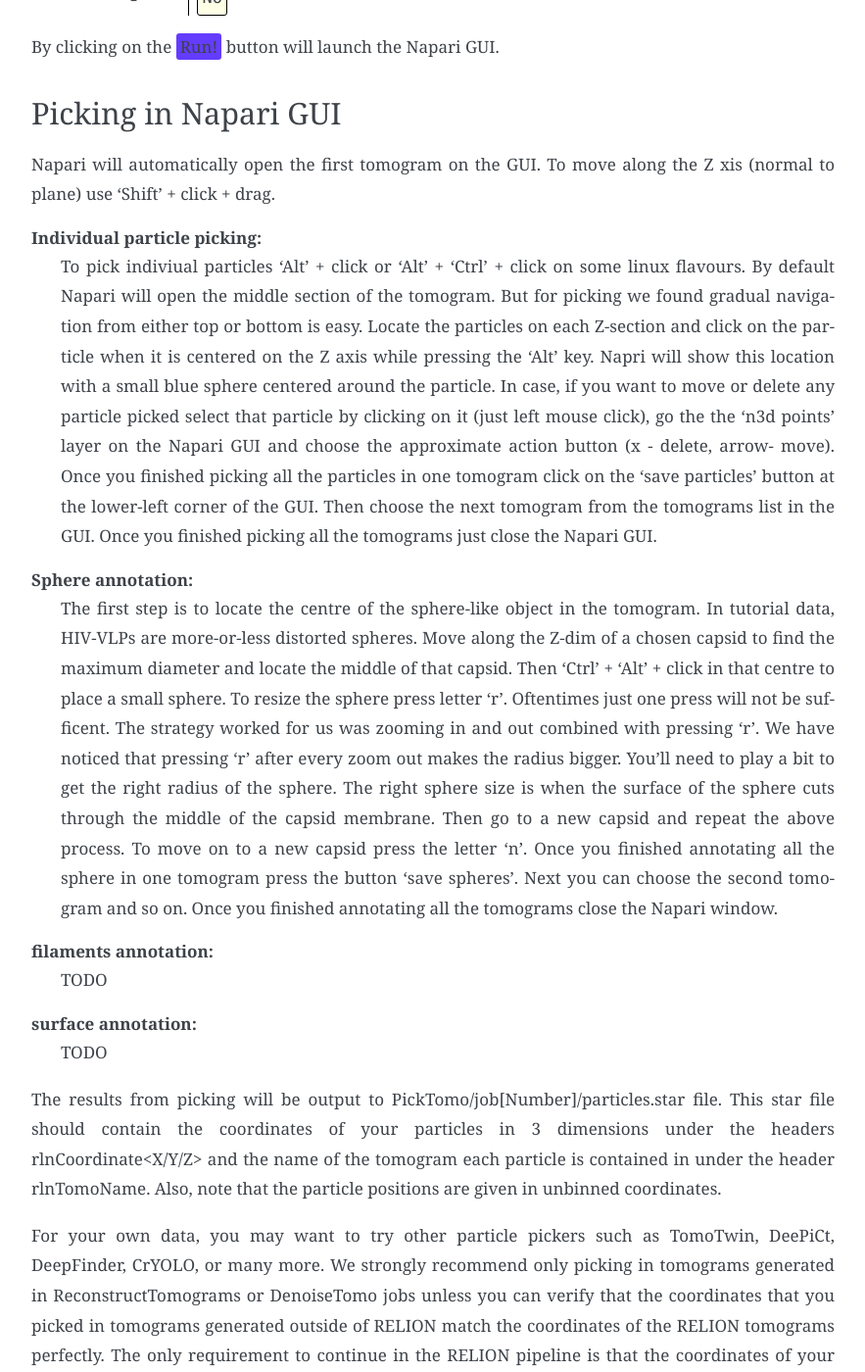
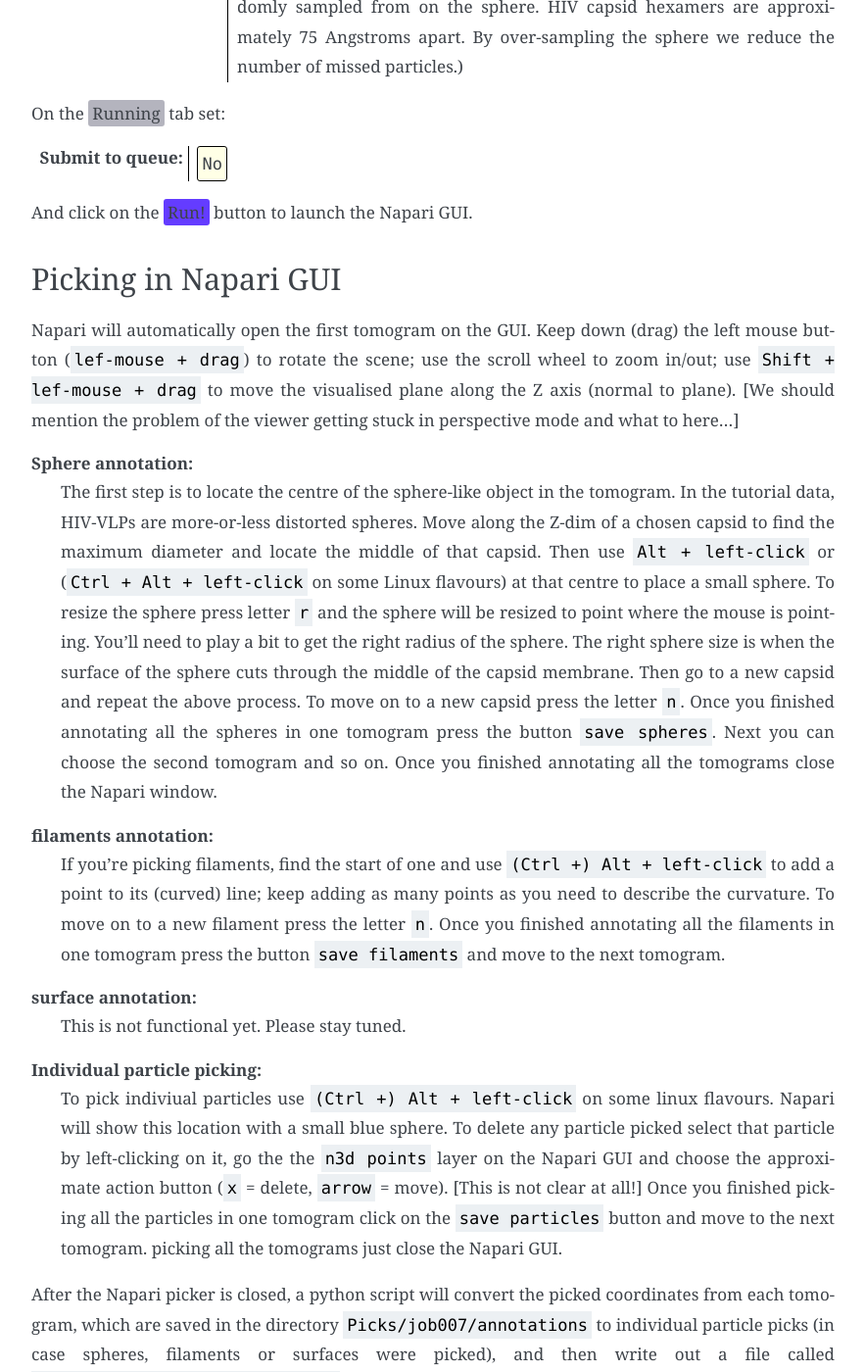
Before and after one commit to 3dem/relion-documents, a Sphinx documentation site: the page built from source/STA_tutorial/ParticlePicking.rst, in a window 1280 px wide and 1400 px high, scrolled down 937 px. Shown: the whole window at 98% size, without its empty margins (308-1191 px from the left). Built offline with Sphinx 7.4.7, drawn with Linux system fonts in a browser that asks for light colours; some of the changed text lies outside the part shown.

Commit message:
added picking

```diff
--- a/source/STA_tutorial/ParticlePicking.rst
+++ b/source/STA_tutorial/ParticlePicking.rst
@@ -11,71 +11,53 @@ To launch the Napari picker, **again make sure you are working on the computer y
 
 :Input tomograms.star: ReconstructTomograms/job006/tomograms.star
 
-If you have denoised tomograms make sure to choose the tomograms.star from the DenoiseTomo/job[Number] job.
-
 :Picking mode: spheres
 
-Napari tool has 4 modes of picking: particles, spheres, filaments and surfaces(?). For tutorial data we use
-spheres mode because HIV-VLPs are more-or-less like spheres. By picking on spheres we can
-assign Euler angles to the particles to give an approximate particle orientation.
+    (The Napari picker has 4 modes of picking: particles, spheres, filaments and surfaces. For the tutorial data we use spheres, because HIV-VLPs are more-or-less that shape. Besides randomly picking particles with the distance specified them below, this mode of picking also provides prior angles on the particles that will mean that with a tilt angle of 90 degrees, they will be oriented with their Z-axis along the normal to the sphere surface. In what follows, this prior information will be used in refinements and classification of the subtomograms. Filaments are picked as multiple points forming a (curved) line; with priors that result in tilt=90 angles orienting particles with their Z-axis along the helical axis. Individual particle picking does not provide any priors. Surface picking is not functional yet.)
 
-:Particle spacing (A): 75
+:Particle spacing (A): 60
 
-This is the interparticle distance and it determines the number of particles on the sphere. For tutorial data
-we know this distance is ca. 75 A.
+    (This is the inter-particle distance with which particle positions will be randomly sampled from on the sphere. HIV capsid hexamers are approximately 75 Angstroms apart. By over-sampling the sphere we reduce the number of missed particles.)
 
-On the :guitab:`Running` tab
+On the :guitab:`Running` tab set:
 
 :Submit to queue: No
 
-By clicking on the :runbutton:`Run!` button will launch the Napari GUI.
+And click on the :runbutton:`Run!` button to launch the Napari GUI.
+
 
 
 Picking in Napari GUI
 ---------------------
 
-Napari will automatically open the first tomogram on the GUI. To move along the Z xis (normal to plane)
-use 'Shift' + click + drag.
-
-Individual particle picking:
-    To pick indiviual particles 'Alt' + click or 'Alt' + 'Ctrl' + click on some linux flavours. By default
-    Napari will open the middle section of the tomogram. But for picking we found gradual navigation from
-    either top or bottom is easy. Locate the particles on each Z-section and click on the particle
-    when it is centered on the Z axis while pressing the 'Alt' key. Napri will show this location
-    with a small blue sphere centered around the particle. In case, if you want to move or delete any particle picked
-    select that particle by clicking on it (just left mouse click), go the the 'n3d points' layer on the Napari GUI and
-    choose the approximate action button (x - delete, arrow- move).
-    Once you finished picking all the particles in one tomogram click on the 'save particles' button
-    at the lower-left corner of the GUI. Then choose the next tomogram from the tomograms list in the GUI. Once you finished
-    picking all the tomograms just close the Napari GUI.
+Napari will automatically open the first tomogram on the GUI. Keep down (drag) the left mouse button (``lef-mouse + drag``) to rotate the scene; use the scroll wheel to zoom in/out; use ``Shift + lef-mouse + drag`` to move the visualised plane along the Z axis (normal to plane). [We should mention the problem of the viewer getting stuck in perspective mode and what to here...]
 
 Sphere annotation:
-    The first step is to locate the centre of the sphere-like object in the tomogram. In tutorial data,
+    The first step is to locate the centre of the sphere-like object in the tomogram. In the tutorial data,
     HIV-VLPs are more-or-less distorted spheres. Move along the Z-dim of a chosen capsid to find the
-    maximum diameter and locate the middle of that capsid. Then 'Ctrl' + 'Alt' + click in that centre to
-    place a small sphere. To resize the sphere press letter 'r'. Oftentimes just one press will not be sufficent.
-    The strategy worked for us was zooming in and out combined with pressing 'r'. We have noticed that
-    pressing 'r' after every zoom out makes the radius bigger. You'll need to play a bit to get the right
-    radius of the sphere. The right sphere size is when the surface of the sphere cuts through the middle of
+    maximum diameter and locate the middle of that capsid. Then use ``Alt + left-click`` or (``Ctrl + Alt + left-click`` on some Linux flavours) at that centre to
+    place a small sphere. To resize the sphere press letter ``r`` and the sphere will be resized to point where the mouse is pointing.
+    You'll need to play a bit to get the right radius of the sphere. The right sphere size is when the surface of the sphere cuts through the middle of
     the capsid membrane. Then go to a new capsid and repeat the above process. To move on to a new capsid
-    press the letter 'n'. Once you finished annotating all the sphere in one tomogram press the button
-    'save spheres'. Next you can choose the second tomogram and so on. Once you finished annotating all
+    press the letter ``n``. Once you finished annotating all the spheres in one tomogram press the button
+    ``save spheres``. Next you can choose the second tomogram and so on. Once you finished annotating all
     the tomograms close the Napari window.
 
 filaments annotation:
-    TODO
+    If you're picking filaments, find the start of one and use ``(Ctrl +) Alt + left-click`` to add a point to its (curved) line;
+    keep adding as many points as you need to describe the curvature.  To move on to a new filament press the letter ``n``. Once you finished annotating all the filaments in one tomogram press the button
+    ``save filaments`` and move to the next tomogram.
 
 surface annotation:
-    TODO
+    This is not functional yet. Please stay tuned.
+
+Individual particle picking:
+    To pick indiviual particles use ``(Ctrl +) Alt + left-click`` on some linux flavours. Napari will show this location with a small blue sphere.
+    To delete any particle picked select that particle by left-clicking on it, go the the ``n3d points`` layer on the Napari GUI and choose the approximate action button (``x`` = delete, ``arrow`` = move). [This is not clear at all!]
+    Once you finished picking all the particles in one tomogram click on the ``save particles`` button and move to the next tomogram.
+    picking all the tomograms just close the Napari GUI.
 
 
-The results from picking will be output to PickTomo/job[Number]/particles.star file.
-This star file should contain the coordinates of your particles in 3 dimensions under the headers
-rlnCoordinate<X/Y/Z> and the name of the tomogram each particle is contained in under the header rlnTomoName.
-Also, note that the particle positions are given in unbinned coordinates.
+After the Napari picker is closed, a python script will convert the picked coordinates from each tomogram, which are saved in the directory ``Picks/job007/annotations`` to individual particle picks (in case spheres, filaments or surfaces were picked), and then write out a file called ``PickTomo/job007/particles.star`` with all particles from all tomograms. This star file contains the coordinates of your particles in 3 dimensions under the headers ``rlnCoordinate<X/Y/Z>``, which are in (unbinned) pixels starting from (1,1,1) in the top corner of the tomogram. We are currently working to write out these coordinates as ``rlnCenteredCoordinate<X/Y/Z>Angst``, which wil be in Angstroms from the centre of the tomogram. Please bear with us as this work is being finished during beta-code development.
 
-For your own data, you may want to try other particle pickers such as TomoTwin, DeePiCt, DeepFinder, CrYOLO, or many more.
-We strongly recommend only picking in tomograms generated in ReconstructTomograms or DenoiseTomo jobs unless you can verify
-that the coordinates that you picked in tomograms generated outside of RELION match the coordinates of the RELION tomograms perfectly.
-The only requirement to continue in the RELION pipeline is that the coordinates of your picked particles are contained in a particles.star.
-In such cases, make sure that particle positions are given in unbinned coordinates.
+For your own data, you may also want to try other particle pickers such as TomoTwin, DeePiCt, DeepFinder, CrYOLO, or others. We strongly recommend only picking in tomograms generated in ``ReconstructTomograms`` (or ``Denoise``) jobs, unless you can verify that the coordinates that you picked in tomograms generated outside of RELION match the coordinates of the RELION tomograms perfectly. Future developments in the ccp-em tomography pipeline will hopefully make using third-party pickers easier.
```
